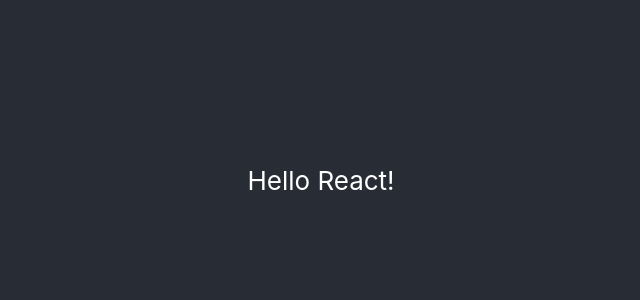
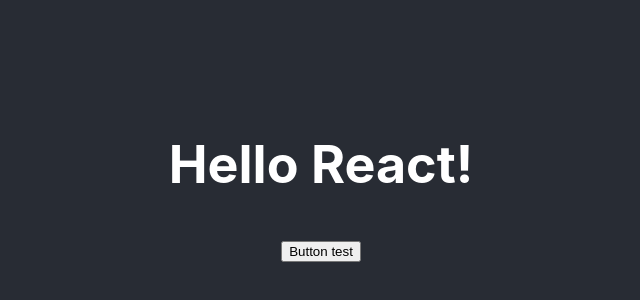
Before and after one commit to shinichi-teshirogi/tic-tac-toe, a React (Create React App) app: page / in a window 1280 px wide. Shown: the part 220-520 px from the top of the page, without its empty margins (319-959 px from the left). Built offline with nearby package versions, Linux system fonts and the light colour scheme.

Commit message:
Add Button on MainView

```diff
--- a/src/views/MainView.tsx
+++ b/src/views/MainView.tsx
@@ -1,8 +1,14 @@
+import React from "react"
+
+const onClick = (e: React.MouseEvent<HTMLButtonElement>) => {
+    alert(`click: ${e.currentTarget.innerHTML}`);
+}
 
 export const MainView = () => {
     return (
         <div>
-            Hello React!
+            <h1>Hello React!</h1>
+            <button onClick={onClick}>Button test</button>
         </div>
     )
 }
```
